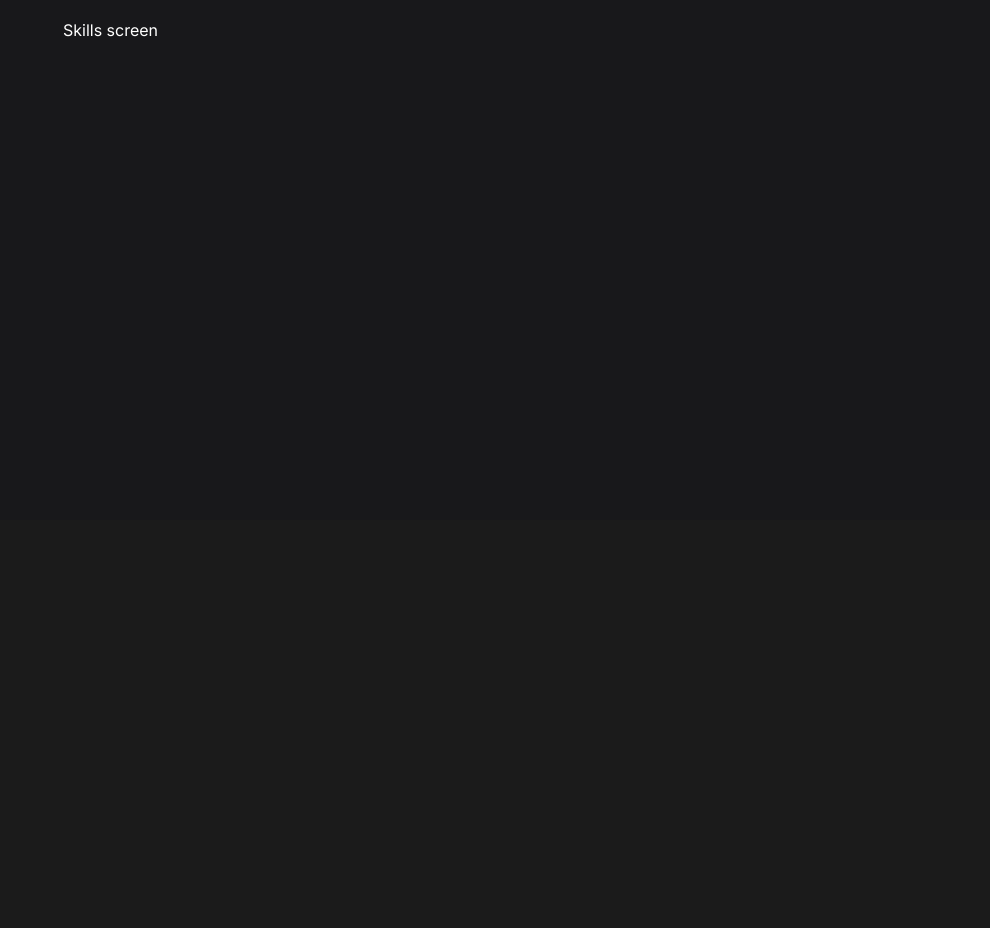
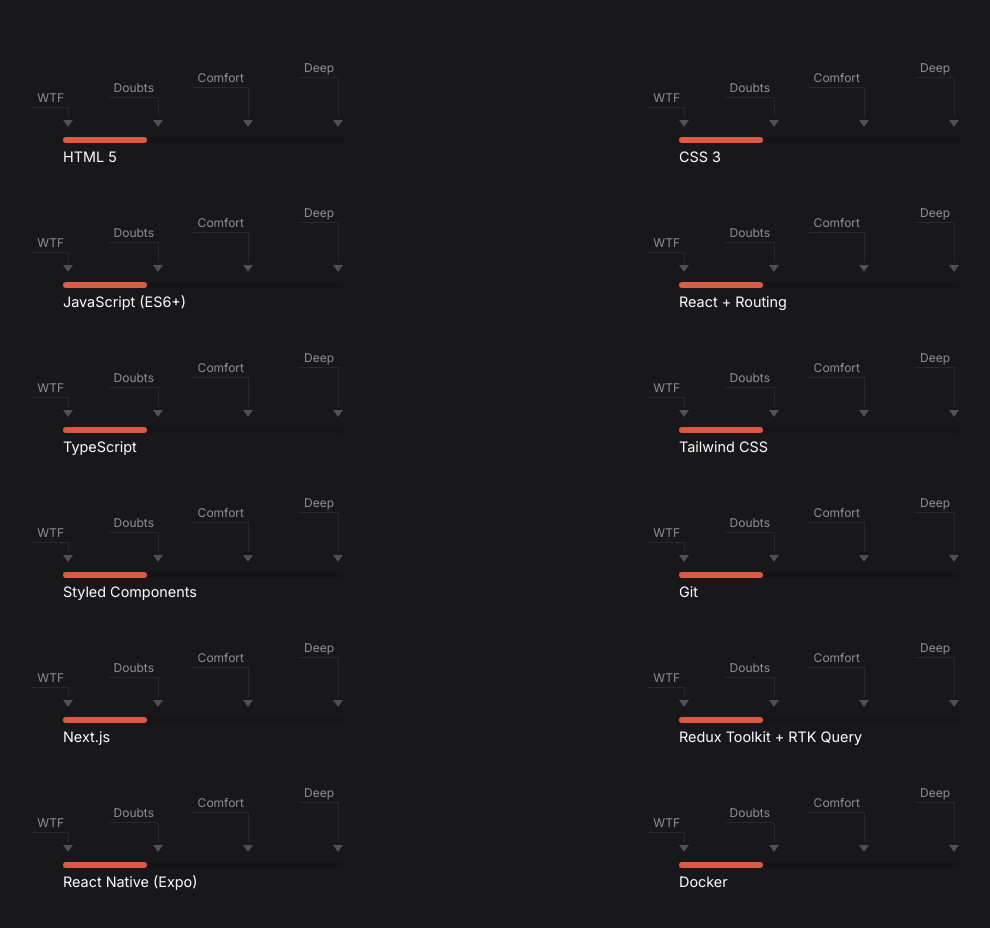
Before and after one commit to andrewench/personal-page-v2, a Next.js app: page / in a window 1280 px wide. Shown: the part 780-1708 px from the top of the page, without its empty margins (129-1119 px from the left). Before the commit the page ends 1300 px from the top, so only its background shows below. Built offline with nearby package versions, Linux system fonts and the light colour scheme.

Commit message:
layout: add static progress indicators for skills screen

```diff
--- a/src/app/globals.css
+++ b/src/app/globals.css
@@ -2,6 +2,8 @@
   --text-level-1: #292929;
   --text-level-2: #515151;
   --text-level-3: #8f8f8f;
+
+  --drag-color: #db5945;
 }
 
 * {
--- a/src/components/layout/flex.component.tsx
+++ b/src/components/layout/flex.component.tsx
@@ -15,6 +15,7 @@
     | 'space-evenly'
   direction?: 'row' | 'row-reverse' | 'column' | 'column-reverse'
   gap?: number
+  grid?: boolean
 }
 
 export const Flex: FC<PropsWithChildren<IFlex>> = ({
@@ -22,6 +23,7 @@
   align = 'start',
   content = 'start',
   gap = 5,
+  grid = false,
   children,
   ...props
 }) => {
@@ -31,6 +33,7 @@
       align={align}
       content={content}
       gap={gap}
+      grid={grid}
       {...props}
     >
       {children}
@@ -40,6 +43,7 @@
 
 const StyledBox = styled.div<IFlex>`
   display: flex;
+  flex-wrap: ${({ grid }) => (grid ? 'wrap' : '')};
   flex-direction: ${({ direction }) => direction};
   align-items: ${({ align }) => align};
   justify-content: ${({ content }) => content};
--- a/src/components/layout/header.component.tsx
+++ b/src/components/layout/header.component.tsx
@@ -31,4 +31,5 @@
   left: 0;
   width: 100%;
   height: 5rem;
+  z-index: 9000;
 `
--- a/src/components/screens/skills.screen.tsx
+++ b/src/components/screens/skills.screen.tsx
@@ -1,18 +1,38 @@
 import { FC } from 'react'
 
-import { ScreenLayout } from '../layout'
 import { styled } from 'styled-components'
+
+import { ScreenLayout } from '@/components/layout'
+
+import { ProgressIndicator } from '@/components/ui'
 
 export const Skills: FC = () => {
   return (
     <StyledBox>
-      <ScreenLayout>Skills screen</ScreenLayout>
+      <StyledLayout flex grid content="space-between">
+        <ProgressIndicator label="HTML 5" />
+        <ProgressIndicator label="CSS 3" />
+        <ProgressIndicator label="JavaScript (ES6+)" />
+        <ProgressIndicator label="React + Routing" />
+        <ProgressIndicator label="TypeScript" />
+        <ProgressIndicator label="Tailwind CSS" />
+        <ProgressIndicator label="Styled Components" />
+        <ProgressIndicator label="Git" />
+        <ProgressIndicator label="Next.js" />
+        <ProgressIndicator label="Redux Toolkit + RTK Query" />
+        <ProgressIndicator label="React Native (Expo)" />
+        <ProgressIndicator label="Docker" />
+      </StyledLayout>
     </StyledBox>
   )
 }
 
 const StyledBox = styled.div`
-  height: 500px;
+  padding: 100px 0;
   background-color: #18181b;
   color: #fff;
 `
+
+const StyledLayout = styled(ScreenLayout)`
+  gap: 100px 60px;
+`
--- a/src/components/shared/index.ts
+++ b/src/components/shared/index.ts
@@ -1 +1,2 @@
 export { Logo } from './logo.component'
+export { ProgressPoint } from '../shared/progress-point.component'
--- /dev/null
+++ b/src/components/shared/progress-point.component.tsx
@@ -0,0 +1,52 @@
+import { FC } from 'react'
+
+import { styled } from 'styled-components'
+
+interface IProgressPoint {
+  label: string
+  level: 1 | 2 | 3 | 4
+}
+
+export const ProgressPoint: FC<IProgressPoint> = ({ label, level }) => {
+  return (
+    <StyledBox>
+      <StyledLabel level={level}>{label}</StyledLabel>
+
+      <StyledArrow level={level} />
+    </StyledBox>
+  )
+}
+
+const StyledBox = styled.div`
+  position: relative;
+`
+
+const StyledArrow = styled.div<{ level: number }>`
+  position: relative;
+  width: 0;
+  height: 0;
+  border: 5px solid transparent;
+  border-top: 7px solid var(--text-level-2);
+
+  &:before {
+    content: '';
+    position: absolute;
+    left: 0;
+    bottom: 10px;
+    display: block;
+    width: 1px;
+    height: ${({ level }) => `${level * 10}px`};
+    background-color: var(--text-level-1);
+  }
+`
+
+const StyledLabel = styled.p<{ level: number }>`
+  position: absolute;
+  bottom: ${({ level }) => `${level * 10 + 14}px`};
+  padding: 2px 5px;
+  right: 4px;
+  font-size: 0.75rem;
+  border-bottom: 1px solid var(--text-level-1);
+  white-space: nowrap;
+  color: var(--text-level-3);
+`
--- a/src/components/ui/index.ts
+++ b/src/components/ui/index.ts
@@ -1 +1,2 @@
 export { HeaderHashLink } from './header-hash-link.component'
+export { ProgressIndicator } from './progress-indicator.component'
--- /dev/null
+++ b/src/components/ui/progress-indicator.component.tsx
@@ -0,0 +1,64 @@
+import { FC } from 'react'
+
+import { styled } from 'styled-components'
+
+import { Flex } from '@/components/layout'
+
+import { ProgressPoint } from '@/components/shared'
+
+interface IProgressIndicator {
+  label: string
+}
+
+export const ProgressIndicator: FC<IProgressIndicator> = ({ label }) => {
+  return (
+    <StyledBar>
+      <StyledStages content="space-between">
+        <ProgressPoint level={1} label="WTF" />
+        <ProgressPoint level={2} label="Doubts" />
+        <ProgressPoint level={3} label="Comfort" />
+        <ProgressPoint level={4} label="Deep" />
+      </StyledStages>
+
+      <StyledProgressBar>
+        <StyledDrag></StyledDrag>
+      </StyledProgressBar>
+
+      <StyledLabel>{label}</StyledLabel>
+    </StyledBar>
+  )
+}
+
+const StyledBar = styled.div`
+  width: 280px;
+`
+
+const StyledProgressBar = styled.div`
+  position: relative;
+  height: 6px;
+  border-radius: 3px;
+  background-color: #00000030;
+`
+
+const StyledStages = styled(Flex)`
+  margin-bottom: 5px;
+  color: var(--text-level-2);
+`
+
+const StyledLabel = styled.p`
+  margin-top: 5px;
+  font-size: 0.9rem;
+  font-weight: 400;
+  color: #fefefe;
+`
+
+const StyledDrag = styled.div`
+  position: absolute;
+  left: 0;
+  top: 0;
+  width: 30%;
+  z-index: 10;
+  height: inherit;
+  border-radius: inherit;
+  background-color: var(--drag-color);
+`
```
